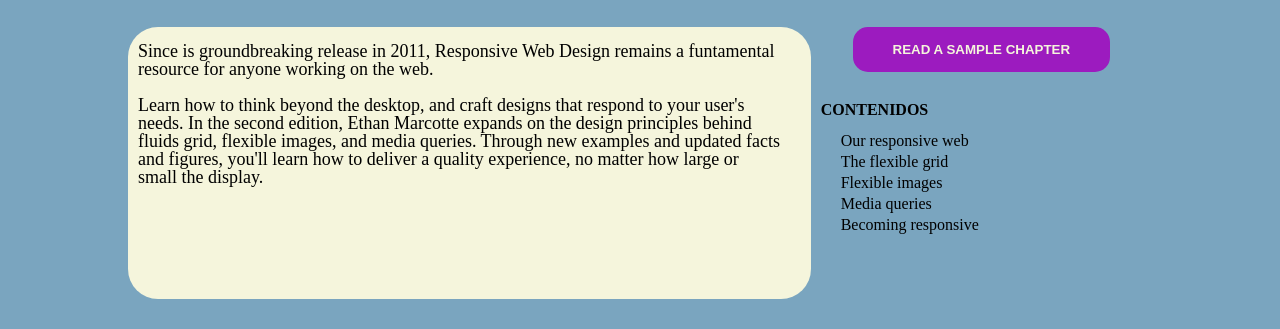
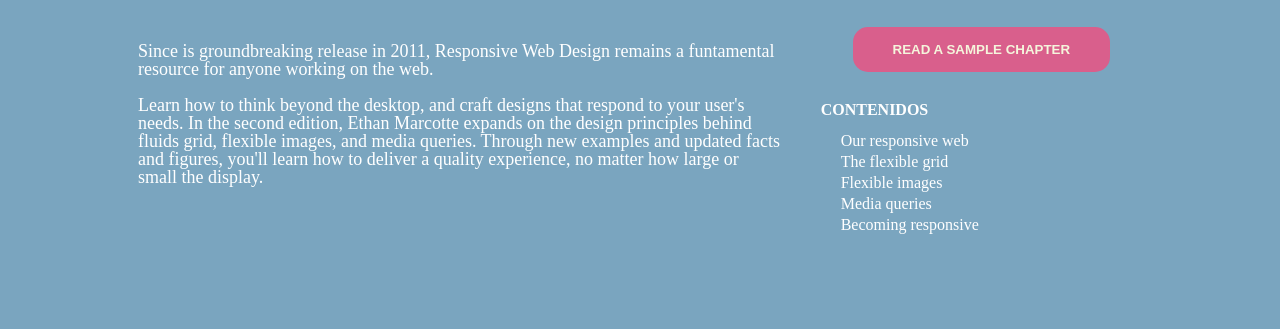
Before and after one commit to Raymonddanials/Pruebas, a plain HTML site: page index.html in a window 1280 px wide. Shown: the part 581-910 px from the top of the page. Drawn offline with Linux system fonts and the light colour scheme.

Commit message:
Color main content

```diff
--- a/Scss/main_container.scss
+++ b/Scss/main_container.scss
@@ -5,6 +5,7 @@
     display: flex;
     // color: beige;
     padding: 30px 10%;
+    color: white;
     // flex-wrap: wrap;
     // text-align: justify;
 }
@@ -17,7 +18,7 @@
         padding: 15px 30px 10px 10px;
         border-radius: 30px;
         font-size: large;
-        background-color: beige;
+        // background-color: beige;
     }
 
     // .main_container .content h2{
@@ -50,7 +51,7 @@
         font-weight: bold;
         text-decoration: none;
         text-transform: uppercase;
-        background-color: $color_d;
+        background-color: $color_a;
         color: beige;
         border-radius: 15px;
     }
```
Also changed, not shown: css/styles.css, 1 other file.
